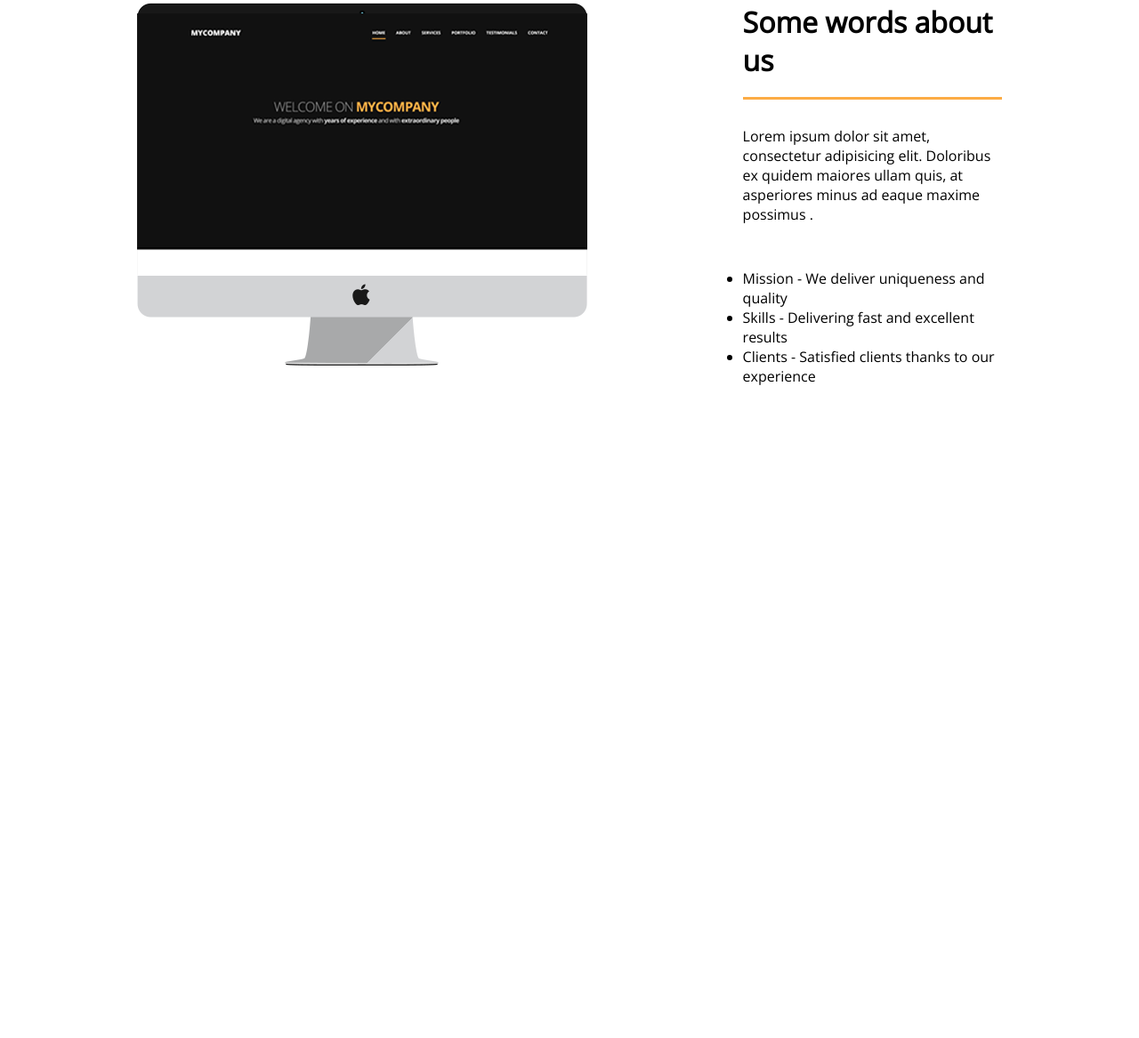
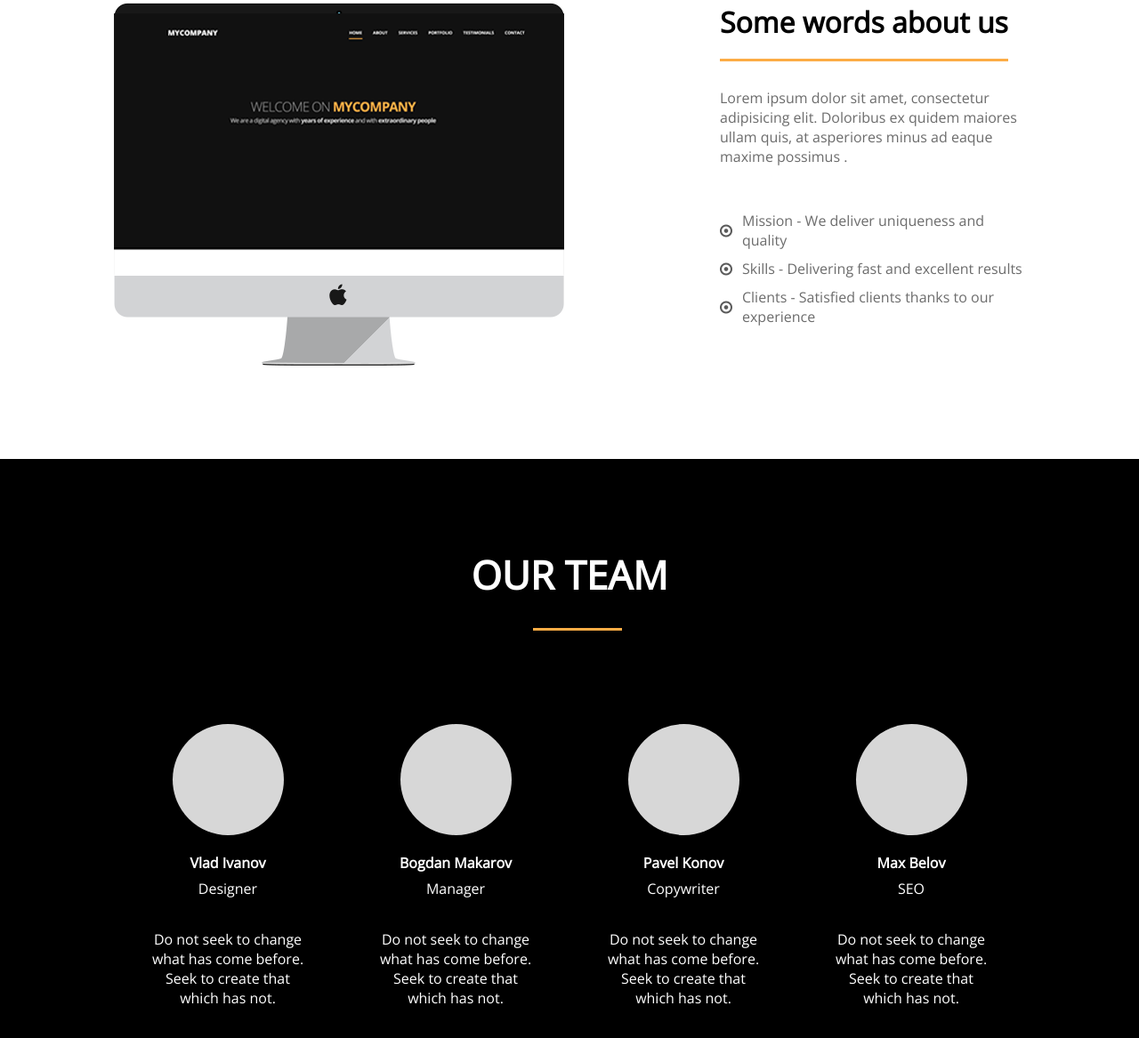
Before and after one commit to NataliyaMedvedkova/site, a plain HTML site: page index.html in a window 1280 px wide. Shown: the part 883-2050 px from the top of the page at 89% size. Before the commit the page ends 1417 px from the top, so only its background shows below. Drawn offline with nearby package versions, Linux system fonts and the light colour scheme.

Commit message:
add our team

```diff
--- a/index.html
+++ b/index.html
@@ -28,21 +28,51 @@
         <div class="wrapper">
             <div class="main_about">
                 <div class="about_left">
-                    <img src="img/mac.png" alt="mac">
+                    <img class="mw-100" src="img/mac.png" alt="mac">
                 </div>
                 <div class="about_right">
                     <h1>Some words about us</h1>
                     <p>Lorem ipsum dolor sit amet, consectetur adipisicing elit. Doloribus ex quidem maiores ullam quis, at asperiores minus ad eaque maxime possimus .</p>
                     <ul>
-                        <li><span>Mission -</span> We deliver uniqueness and quality</li>
-                        <li><span>Skills -</span> Delivering fast and excellent results</li>
-                        <li><span>Clients -</span> Satisfied clients thanks to our experience</li>
+                        <li>Mission - We deliver uniqueness and quality</li>
+                        <li>Skills - Delivering fast and excellent results</li>
+                        <li>Clients - Satisfied clients thanks to our experience</li>
                     </ul>
-
                 </div>
             </div>
         </div>
-
+        <div class="main_team">
+            <div class="wrapper">
+                <h1>OUR TEAM</h1>
+                <div class="line"></div>
+                <div class="team_cards">
+                    <div class="card">
+                        <div class="photo"></div>
+                        <h4 class="name">Vlad Ivanov</h4>
+                        <p class="position">Designer</p>
+                        <p class="about_position">Do not seek to change what has come before. Seek to create that which has not.</p>
+                    </div>
+                    <div class="card">
+                        <div class="photo"></div>
+                        <h4 class="name">Bogdan Makarov</h4>
+                        <p class="position">Manager</p>
+                        <p class="about_position">Do not seek to change what has come before. Seek to create that which has not.</p>
+                    </div>
+                    <div class="card">
+                        <div class="photo"></div>
+                        <h4 class="name">Pavel Konov</h4>
+                        <p class="position">Copywriter</p>
+                        <p class="about_position">Do not seek to change what has come before. Seek to create that which has not.</p>
+                    </div>
+                    <div class="card">
+                        <div class="photo"></div>
+                        <h4 class="name">Max Belov</h4>
+                        <p class="position">SEO</p>
+                        <p class="about_position">Do not seek to change what has come before. Seek to create that which has not.</p>
+                    </div>
+                </div>
+            </div>
+        </div>
 
 
     </main>
--- a/style.css
+++ b/style.css
@@ -67,7 +67,7 @@ h1 .mycompany {
     color: #fcac45;
 }
 .wrapper {
-    width: 76%;
+    width: 80%;
     margin: 0 auto;
 }
 main .main_about {
@@ -84,6 +84,61 @@ main .main_about {
 }
 .about_right p {
     margin: 30px 0 50px 0;
+    color: #6c6c6c;
+}
+.about_right li {
+    background: url(img/mark.png) 0px no-repeat;
+    padding-left: 25px;
+    margin-top: 10px;
+    list-style-type: none;
+}
+.about_right ul {
+    color: #6c6c6c;
+}
+.mw-100 {
+    min-width: 100%;
+}
+.main_team {
+    background: #000;
+    text-align: center;
+    padding: 100px 0 165px 0;
+    color: #fff;
+}
+.main_team h1 {
+    font-size: 44px;
+    padding-bottom: 30px;
+}
+.line {
+    width: 100px;
+    height: 3px;
+    background: #fcac45;
+    position: relative;
+    left: 46%;
+    margin-bottom: 85px;
+}
+.photo {
+    background: #d7d7d7;
+    width: 125px;
+    height: 125px;
+    border-radius: 50%;
+    margin: 20px auto;
+}
+.team_cards {
+    display: flex;
+}
+.card {
+    margin: 0 40px;
+}
+.name {
+    font-style: 20px;
+    margin-bottom: 7px;
+}
+.position {
+    font-style: 16px;
+    margin-bottom: 35px;
+}
+.about_position {
+    font-style: 14px;
 }
 
 
@@ -131,4 +186,48 @@ main .main_about {
         display: block;
         text-align: left;
     }
+
+
+
+
+
+
+
+
+
+
+
+
+    main .main_welcome {
+        padding: 50px 0 50px 0;
+    }
+    main .main_welcome p {
+        font-size: 14px;
+    }
+    main .main_welcome h1 {
+        font-size: 25px;
+    }
+    .mw-100 {
+        max-width: 100%;
+    }
+    .main_about {
+        flex-direction: column;
+    }
+    .about_right {
+        text-align: center;
+        margin-left: 0;
+    }
+    .about_right li {
+        text-align: left;
+    }
+    .about_right h1 {
+        margin-top: 10px;
+        font-size: 20px;
+    }
+
+
+
+    .team_cards {
+        flex-direction: column;
+    }
 }
```
Also changed, not shown: img/mark.png (added).
